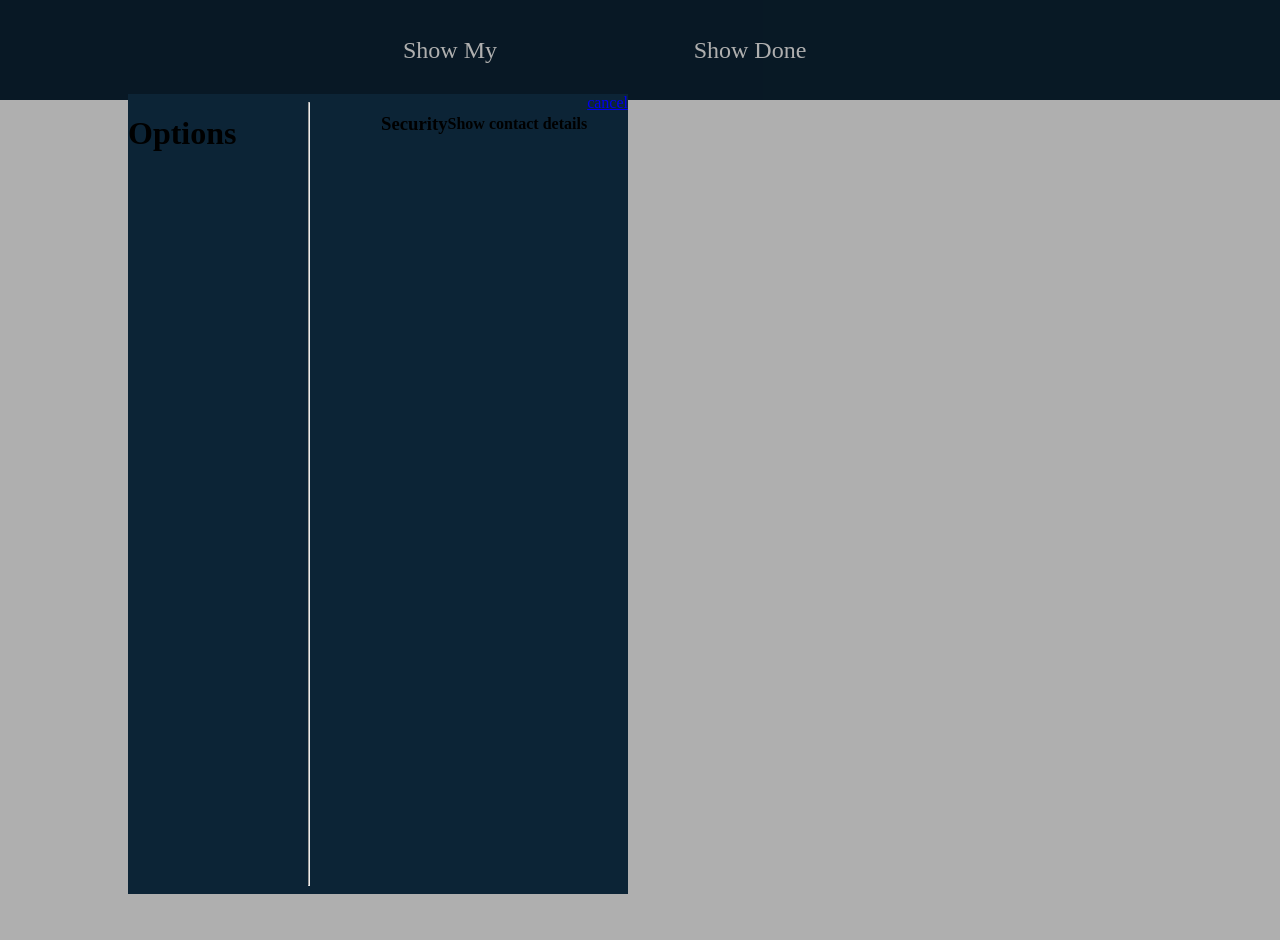
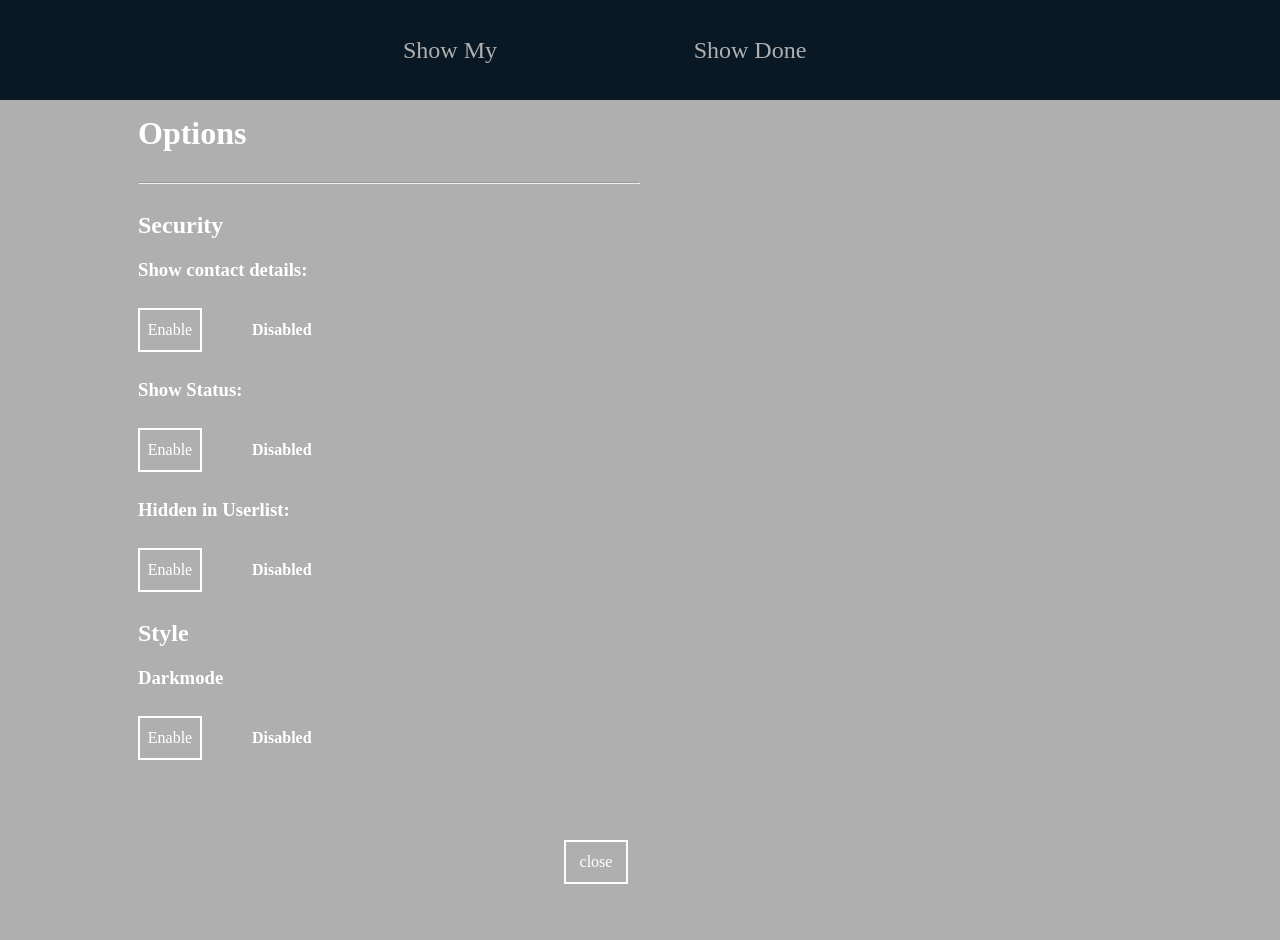
Before and after one commit to MaximSawV/maxwels-web-app, a Symfony app: template templates/profile_option/index.html.twig in a window 1280 px wide. Run offline with Twig, Linux system fonts and the light colour scheme; the template is opened without the code that fills it, so the values that code supplies are empty; style sheets or scripts are compiled from the project's sources; some libraries are stand-ins or nearby versions.

Commit message:
Stand 30.12.2021 10:30

```diff
--- a/app/docker/docker-compose.yml
+++ b/app/docker/docker-compose.yml
@@ -22,7 +22,6 @@ services:
             args:
                 uid: 1000
                 gid: 1000
-
         volumes:
             - ../:/app
         working_dir: /app
--- a/app/src/Controller/RegistrationController.php
+++ b/app/src/Controller/RegistrationController.php
@@ -19,7 +19,7 @@ use Doctrine\DBAL\Exception\UniqueConstraintViolationException;
 
 class RegistrationController extends AbstractController
 {
-    private EmailVerifier $emailVerifier;
+    private $emailVerifier;
 
     public function __construct(EmailVerifier $emailVerifier)
     {
--- a/public/stylesheets/option_menu-style.css
+++ b/public/stylesheets/option_menu-style.css
@@ -1,12 +1,3 @@
-.profile-menu {
-  width: 500px;
-  height: 800px;
-  position: fixed;
-  display: flex;
-  background: #0c2436;
-  left: 10%;
-  top: 10%; }
-
 .layer {
   width: 100%;
   height: 100%;
@@ -16,4 +7,38 @@
   top: 0;
   left: 0; }
 
+.profile-menu {
+  width: 500px;
+  height: 800px;
+  position: fixed;
+  display: flex;
+  background: transparent;
+  left: 10%;
+  top: 10%;
+  padding-left: 10px;
+  color: white;
+  flex-direction: column; }
+  .profile-menu > hr {
+    width: 100%; }
+
+.menu-button {
+  color: white;
+  border: solid white 2px;
+  text-decoration: none;
+  width: 60px;
+  height: 40px;
+  position: relative;
+  display: flex;
+  background: transparent;
+  justify-content: center;
+  align-items: center; }
+
+.button-space {
+  display: flex;
+  flex-direction: row;
+  align-items: center; }
+
+.spacer {
+  width: 50px; }
+
 /*# sourceMappingURL=option_menu-style.css.map */
--- a/public/stylesheets/option_menu-style.scss
+++ b/public/stylesheets/option_menu-style.scss
@@ -1,13 +1,34 @@
 @import "style-patterns";
-
-.profile-menu {
-  @include box(500px, 800px, fixed, flex, #0c2436);
-  left: 10%;
-  top: 10%;
-}
 
 .layer {
   @include box(100%, 100%, fixed, block, #00000050);
   top: 0;
   left: 0;
 }
+
+.profile-menu {
+  @include box(500px, 800px, fixed, flex, transparent);
+  left: 10%;
+  top: 10%;
+  padding-left: 10px;
+  color: white;
+  flex-direction: column;
+
+  & > hr {
+    width: 100%;
+  }
+}
+
+.menu-button {
+  @include menu-button;
+}
+
+.button-space {
+  display: flex;
+  flex-direction: row;
+  align-items: center;
+}
+
+.spacer {
+  width: 50px;
+}
--- a/public/stylesheets/style-patterns.scss
+++ b/public/stylesheets/style-patterns.scss
@@ -5,3 +5,12 @@
   display: $display;
   background: $background;
 }
+
+@mixin menu-button() {
+  color: white;
+  border: solid white 2px;
+  text-decoration: none;
+  @include box(60px, 40px, relative, flex, transparent);
+  justify-content: center;
+  align-items: center;
+}
--- a/src/Controller/RegistrationController.php
+++ b/src/Controller/RegistrationController.php
@@ -26,7 +26,7 @@ use Doctrine\DBAL\Exception\UniqueConstraintViolationException;
 class RegistrationController extends AbstractController
 {
     /** @EmailVerifier $emailVerifier */
-    private EmailVerifier $emailVerifier;
+    private $emailVerifier;
 
     public function __construct(EmailVerifier $emailVerifier)
     {
--- a/templates/profile_option/index.html.twig
+++ b/templates/profile_option/index.html.twig
@@ -9,17 +9,112 @@
                 Options
             </h1>
             <hr>
-            <h3>
-                Security
-            </h3>
-            <h4>
-                Show contact details
-            </h4>
-            <a>
-                {{ publicContact }}
-            </a>
-            <a href="/request">
-                cancel
+            <div>
+                <h2>
+                    Security
+                </h2>
+                <div>
+                    <h3>
+                        Show contact details:
+                    </h3>
+                    <div class="button-space">
+                    {% if publicContact == true %}
+                        <h4>
+                            Enabled
+                        </h4>
+                        <div class="spacer"></div>
+                        <a class="menu-button" href="{{ app.user.profileOptions.id }}/PublicContact/false">
+                            Disable
+                        </a>
+                    {% else %}
+                        <a class="menu-button" href="{{ app.user.profileOptions.id }}/PublicContact/true">
+                            Enable
+                        </a>
+                        <div class="spacer"></div>
+                        <h4>
+                            Disabled
+                        </h4>
+                    {% endif %}
+                    </div>
+                </div>
+                <div>
+                    <h3>
+                        Show Status:
+                    </h3>
+                    <div class="button-space">
+                    {% if showStatus == true %}
+                        <h4>
+                            Enabled
+                        </h4>
+                        <div class="spacer"></div>
+                        <a class="menu-button" href="{{ app.user.profileOptions.id }}/ShowStatus/false">
+                            Disable
+                        </a>
+                    {% else %}
+                        <a class="menu-button" href="{{ app.user.profileOptions.id }}/ShowStatus/true">
+                            Enable
+                        </a>
+                        <div class="spacer"></div>
+                        <h4>
+                            Disabled
+                        </h4>
+                    {% endif %}
+                    </div>
+                </div>
+                <div>
+                    <h3>
+                        Hidden in Userlist:
+                    </h3>
+                    <div class="button-space">
+                    {% if hidden == true %}
+                        <h4>
+                            Enabled
+                        </h4>
+                        <div class="spacer"></div>
+                        <a class="menu-button" href="{{ app.user.profileOptions.id }}/Hidden/false">
+                            Disable
+                        </a>
+                    {% else %}
+                        <a class="menu-button" href="{{ app.user.profileOptions.id }}/Hidden/true">
+                            Enable
+                        </a>
+                        <div class="spacer"></div>
+                        <h4>
+                            Disabled
+                        </h4>
+                    {% endif %}
+                    </div>
+                </div>
+            </div>
+            <div>
+                <h2>
+                    Style
+                </h2>
+                <h3>
+                    Darkmode
+                </h3>
+                <div class="button-space">
+                {% if darkmode == true %}
+                    <h4>
+                        Enabled
+                    </h4>
+                    <div class="spacer"></div>
+                    <a class="menu-button" href="{{ app.user.profileOptions.id }}/Darkmode/false">
+                        Disable
+                    </a>
+                {% else %}
+                    <a class="menu-button" href="{{ app.user.profileOptions.id }}/Darkmode/true">
+                        Enable
+                    </a>
+                    <div class="spacer"></div>
+                    <h4>
+                        Disabled
+                    </h4>
+                {% endif %}
+                </div>
+            </div>
+            <a class="menu-button" href="/request" style="right: 10px; position: absolute; bottom: 10px">
+                close
             </a>
         </div>
     </div>
--- a/templates/request_page/index.html.twig
+++ b/templates/request_page/index.html.twig
@@ -6,9 +6,15 @@
     <link rel="stylesheet" href="/stylesheets/requestpage-style.css"/>
     <link rel="stylesheet" href="/stylesheets/arrow-style.css"/>
 {% endblock %}
-
 {% block body %}
-    <div class="mainpage">
+    {% if app.user.profileOptions.darkmode == true %}
+        {% set color = '#0c2436' %}
+        {% set colorWords = 'white' %}
+    {% else %}
+        {% set color = 'white' %}
+        {% set colorWords = 'black' %}
+    {% endif %}
+    <div class="mainpage" style="background: {{ color }}">
         <div class="menu">
             <div class="dropdown">
                 {% if app.user.status == 'online' %}
--- a/templates/request_page/table_requests.html.twig
+++ b/templates/request_page/table_requests.html.twig
@@ -120,7 +120,7 @@
                     </a>
                 {% endif %}
             </div>
-            <h3>
+            <h3 style="color: {{ colorWords }}">
                {{ currentPage }}
             </h3>
             <div>
```
Also changed, not shown: src/Controller/ProfileOptionController.php (+42 -2 lines), src/Controller/RequestUserController.php (+10 -47 lines), src/Session/SessionManager.php (added, +53 -0 lines), src/myPHPClasses/CustomerRequestManager.php (added, +111 -0 lines), 1 other file.
